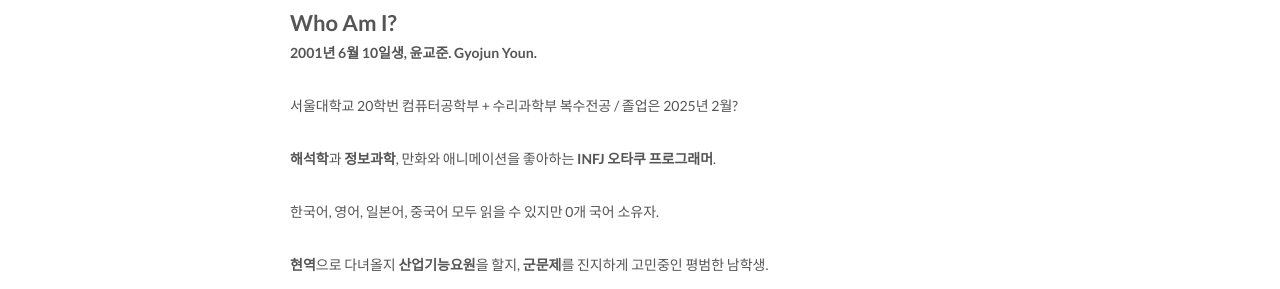
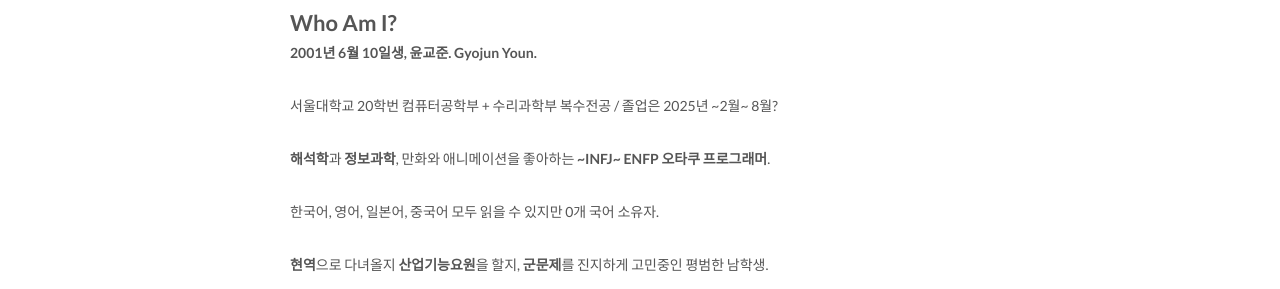
Before and after one commit to youngyojun/youngyojun.github.io, a Jekyll site: the page built from about/index.md, in a window 1280 px wide. Shown: the part 410-699 px from the top of the page. Built offline with Jekyll 4.4.1, drawn with Linux system fonts in a browser that asks for light colours; comment, search, counter and statistics services are not loaded.

Commit message:
Update index.md

```diff
--- a/about/index.md
+++ b/about/index.md
@@ -8,9 +8,9 @@
 
 **2001년 6월 10일생, 윤교준. Gyojun Youn.**
 
-서울대학교 20학번 컴퓨터공학부 + 수리과학부 복수전공 / 졸업은 2025년 2월?
+서울대학교 20학번 컴퓨터공학부 + 수리과학부 복수전공 / 졸업은 2025년 ~2월~ 8월?
 
-**해석학**과 **정보과학**, 만화와 애니메이션을 좋아하는 **INFJ 오타쿠 프로그래머**.
+**해석학**과 **정보과학**, 만화와 애니메이션을 좋아하는 **~INFJ~ ENFP 오타쿠 프로그래머**.
 
 한국어, 영어, 일본어, 중국어 모두 읽을 수 있지만 0개 국어 소유자.
 
```
